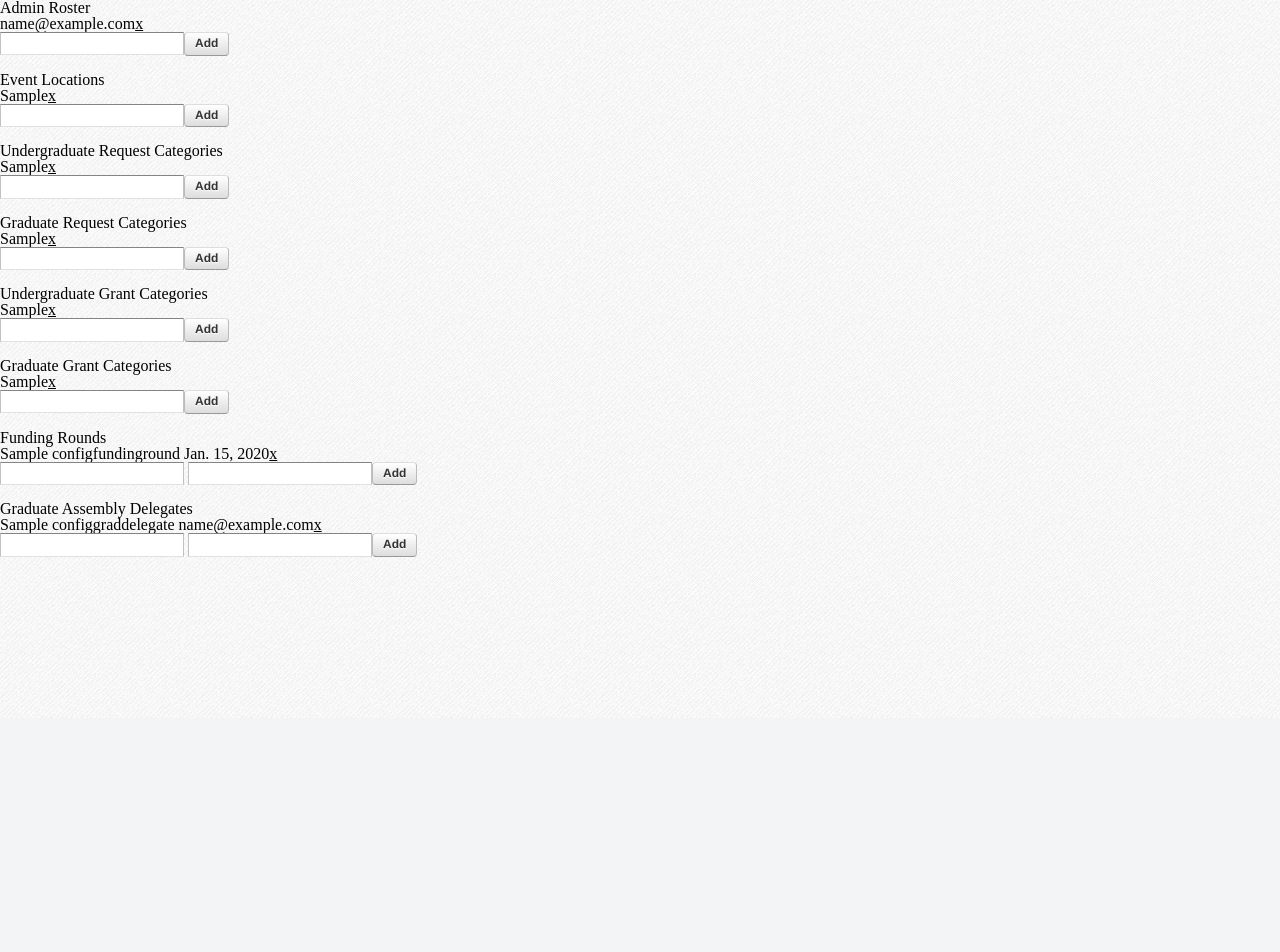
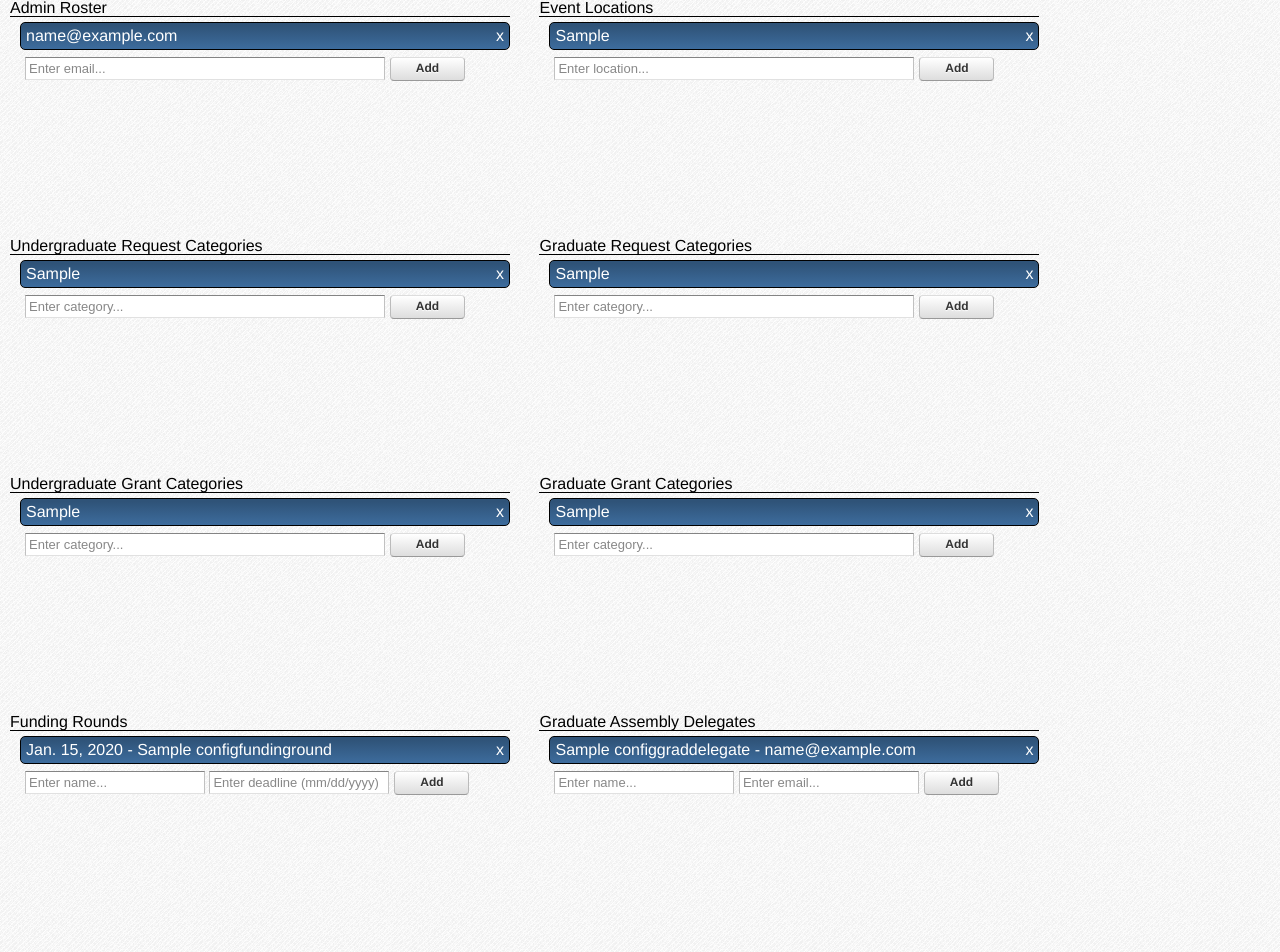
Before and after one commit to noahsark769/asuc-funding-app, a Django app: template asucfunding/asucfunding/templates/config.html in a window 1280 px wide. Shown: the part 82-1034 px from the top of the page. Before the commit the page ends 800 px from the top, so only its background shows below. Run offline with Django 3.2, Linux system fonts and the light colour scheme; tables that the repository leaves empty hold one stand-in row (values such as "Sample post"); the template is opened without the code that fills it: values that come from a table or form of the project are taken from there, most other values are stand-ins (such as "Sample title", 1, 10 or a date in 2020); parts of the project's set-up code (start-up, migrations or seed data) failed here and were passed over; some libraries are stand-ins or nearby versions.

Commit message:
added styles to config, merging

```diff
--- a/asucfunding/asucfunding/static_media/css/styles.less
+++ b/asucfunding/asucfunding/static_media/css/styles.less
@@ -70,6 +70,7 @@ a.nostyle {
 @subtlebg: url(../img/debut_light.png);
 
 @page-margin: 5px;
+@config-width: 450px;
 
 // convenience
 
@@ -202,3 +203,90 @@ ul#submitter_menu, ul#admin_menu {
 	margin-left: @page-margin;
 	margin-bottom: 10px;
 }
+
+//config styles
+div#config {
+	display: block;
+	width: 90%;
+	height: 100%;
+
+	margin-left: @page-margin;
+
+	font-family: "Helvetica Neue", Helvetica, sans-serif;
+
+	div.config-list {
+		display: inline-block;
+		width: 500px;
+		height: 210px;
+		overflow: scroll;
+
+		padding-right: 20px;
+
+		margin-left: @page-margin;
+		margin-bottom: 25px;
+
+		ul {
+			display: block;
+			margin-left: 10px;
+
+			li {
+				display: block;
+				padding: 5px 5px 5px 5px;
+				margin-bottom: 2px;
+
+				border: 1px solid black;
+				.border-radius(5px);
+
+				background-color: @buttondarkblue;
+				.linear-gradient-two(@buttondarkblue, @buttonlightblue, 10%);
+				color: white;
+			}
+
+			li.config_add {
+				border: none;
+				.border-radius(0,0,0,0);
+				color: inherit;
+				background: inherit;
+			}
+
+		}
+
+		a.config_remove {
+			display: block;
+			float: right;
+			color: white;
+
+			text-decoration: none;
+
+			&:hover {
+				color: darken(white, 20%);
+			}
+		}
+
+		input[type=text] {
+			width: @config-width * 4 / 5;
+
+			&.oneoftwo {
+				width: (@config-width * 4 / 5) / 2;
+			}
+		}
+		button {
+			width: @config-width / 5 - 10px - 5px;
+		}
+
+		h2 {
+			display: block;
+			margin-bottom: 5px;
+			border-bottom: 1px solid black;
+		}
+
+		button.config_submit {
+			margin-left: 5px;
+		}
+
+	}
+
+
+
+
+}
--- a/asucfunding/asucfunding/templates/config.html
+++ b/asucfunding/asucfunding/templates/config.html
@@ -24,20 +24,20 @@
 					{% for admin in admins %}
 					<li id='admin_email_{{admin.id}}'>{{admin.email}}{% if admin.email != email %}<a class='config_remove' href=''>x</a></li>{% endif %}
 					{% endfor %}
-					<li><input type='text' id='admin_email' /><button class='config_submit' id='admin_submit'>Add</button></li>
+					<li class='config_add'><input type='text' placeholder = 'Enter email...' id='admin_email' /><button class='config_submit' id='admin_submit'>Add</button></li>
 				</ul>
 			</div>
-			<br/>
 			<div class='config-list' id='event_locations'>
 				<h2>Event Locations</h2>
 				<ul>
 					{% for location in locations %}
 					<li id='location_{{location.id}}'>{{location.location}}<a class='config_remove' href=''>x</a></li>
 					{% endfor %}
-					<li><input type='text' id='location' /><button class='config_submit' id='location_submit'>Add</button></li>
+					<li class='config_add'><input type='text' placeholder = 'Enter location...' id='location' /><button class='config_submit' id='location_submit'>Add</button></li>
 				</ul>
 			</div>
-			<br/>
+
+			<!-- <hr> -->
 
 			<div class='config-list' id='ug_request_categories'>
 				<h2>Undergraduate Request Categories</h2>
@@ -45,60 +45,60 @@
 					{% for cat in ug_req_cats %}
 					<li id='ug_req_cat_{{cat.id}}'>{{cat.category}}<a class='config_remove' href=''>x</a></li>
 					{% endfor %}
-					<li><input type='text' id='ug_req_cat' /><button class='config_submit' id='ug_req_cat_submit'>Add</button></li>
+					<li class='config_add'><input type='text' placeholder = 'Enter category...' id='ug_req_cat' /><button class='config_submit' id='ug_req_cat_submit'>Add</button></li>
 				</ul>
 			</div>
-			<br/>
 			<div class='config-list' id='grad_request_categories'>
 				<h2>Graduate Request Categories</h2>
 				<ul>
 					{% for cat in grad_req_cats %}
 					<li id='grad_req_cat_{{cat.id}}'>{{cat.category}}<a class='config_remove' href=''>x</a></li>
 					{% endfor %}
-					<li> <input type='text' id='grad_req_cat' /><button class='config_submit' id='grad_req_cat_submit'>Add</button></li>
+					<li class='config_add'> <input type='text' placeholder = 'Enter category...' id='grad_req_cat' /><button class='config_submit' id='grad_req_cat_submit'>Add</button></li>
 				</ul>
 			</div>
-			<br/>
+
+			<!-- <hr> -->
+
 			<div class='config-list' id='ug_grant_categories'>
 				<h2>Undergraduate Grant Categories</h2>
 				<ul>
 					{% for cat in ug_grant_cats %}
 					<li id='ug_grant_cat_{{cat.id}}'>{{cat.category}}<a class='config_remove' href=''>x</a></li>
 					{% endfor %}
-					<li><input type='text' id='ug_grant_cat' /><button class='config_submit' id='ug_grant_cat_submit'>Add</button></li>
+					<li class='config_add'><input type='text' placeholder = 'Enter category...' id='ug_grant_cat' /><button class='config_submit' id='ug_grant_cat_submit'>Add</button></li>
 				</ul>
 			</div>
-			<br/>
 			<div class='config-list' id='grad_grant_categories'>
 				<h2>Graduate Grant Categories</h2>
 				<ul>
 					{% for cat in grad_grant_cats %}
 					<li id='grad_grant_cat_{{cat.id}}'>{{cat.category}}<a class='config_remove' href=''>x</a></li>
 					{% endfor %}
-					<li><input type='text' id='grad_grant_cat' /><button class='config_submit' id='grad_grant_cat_submit'>Add</button></li>
+					<li class='config_add'><input type='text' placeholder = 'Enter category...' id='grad_grant_cat' /><button class='config_submit' id='grad_grant_cat_submit'>Add</button></li>
 				</ul>
 			</div>
-			<br/>
+
+			<!-- <hr> -->
 
 			<div class='config-list' id='funding_rounds'>
 				<h2>Funding Rounds</h2>
 				<ul>
 					{% for round in funding_rounds %}
-					<li id='round_{{round.id}}'>{{round.name}}&nbsp;{{round.deadline}}<a class='config_remove' href=''>x</a></li>
+					<li id='round_{{round.id}}'>{{round.deadline}}&nbsp;-&nbsp;{{round.name}}<a class='config_remove' href=''>x</a></li>
 					{% endfor %}
-					<li><input type='text' id='round_name' />
-						<input type='text' id='round_date' /><button class='config_submit' id='round_submit'>Add</button></li>
+					<li class='config_add'><input type='text' placeholder = 'Enter name...' class='oneoftwo' id='round_name' />
+						<input type='text' class='oneoftwo' placeholder = 'Enter deadline (mm/dd/yyyy)' id='round_date' /><button class='config_submit' id='round_submit'>Add</button></li>
 				</ul>
 			</div>
-			<br/>
 			<div class='config-list' id='delegates'>
 				<h2>Graduate Assembly Delegates</h2>
 				<ul>
 					{% for delegate in grad_delegates %}
-					<li id='delegate_{{delegate.id}}'>{{delegate.name}}&nbsp;{{delegate.email}}<a class='config_remove' href=''>x</a></li>
+					<li id='delegate_{{delegate.id}}'>{{delegate.name}}&nbsp;-&nbsp;{{delegate.email}}<a class='config_remove' href=''>x</a></li>
 					{% endfor %}
-					<li id='delegate'><input type='text' id='delegate_name' />
-						<input type='text' id='delegate_email' /><button class='config_submit' id='delegate_submit'>Add</button></li>
+					<li class='config_add' id='delegate'><input type='text' class='oneoftwo' placeholder = 'Enter name...' id='delegate_name' />
+						<input type='text' class='oneoftwo' placeholder = 'Enter email...' id='delegate_email' /><button class='config_submit' id='delegate_submit'>Add</button></li>
 				</ul>
 			</div>
 		</div>
--- a/asucfunding/funding_app/views.py
+++ b/asucfunding/funding_app/views.py
@@ -311,12 +311,12 @@ def change_config(request):
 
 			if this_date:
 				o = ConfigFundingRound.objects.create(name=value1, deadline=this_date)
-				return HttpResponse('<li id="' + CONFIG_KEY_ID_MAP[config_key] + '_' + str(o.id) +'">' + value1 +'&nbsp;' + this_date.strftime("%b. %d, %Y") + remove_html)
+				return HttpResponse('<li id="' + CONFIG_KEY_ID_MAP[config_key] + '_' + str(o.id) +'">' + this_date.strftime("%b. %d, %Y") + '&nbsp;-&nbsp;' + value1 + remove_html)
 			else:
 				return HttpResponse('FAILURE')
 		elif config_key == 'delegates':
 			o = ConfigGradDelegate.objects.create(name=value1, email=value2)
-			return HttpResponse('<li id="' + CONFIG_KEY_ID_MAP[config_key] + '_' + str(o.id) +'">' + value1 +'&nbsp;' + value2 + remove_html)
+			return HttpResponse('<li id="' + CONFIG_KEY_ID_MAP[config_key] + '_' + str(o.id) +'">' + value1 + '&nbsp;-&nbsp;' + value2 + remove_html)
 		else: # well, this should never happen.
 			return HttpResponse('FAILURE')
 	else:
```
